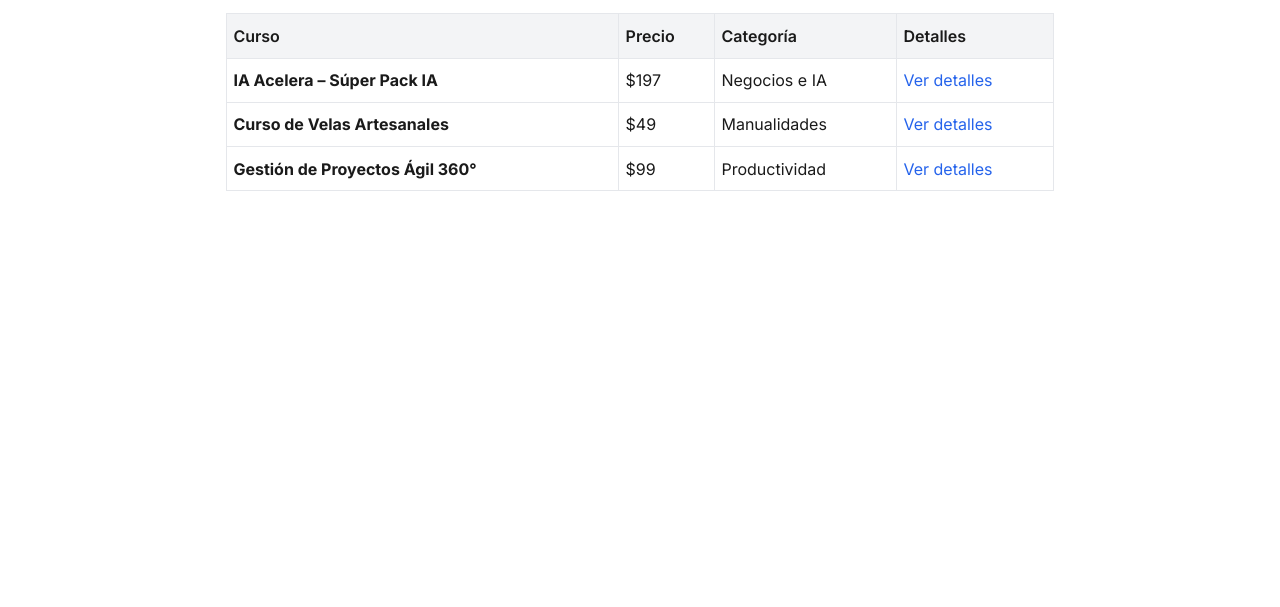
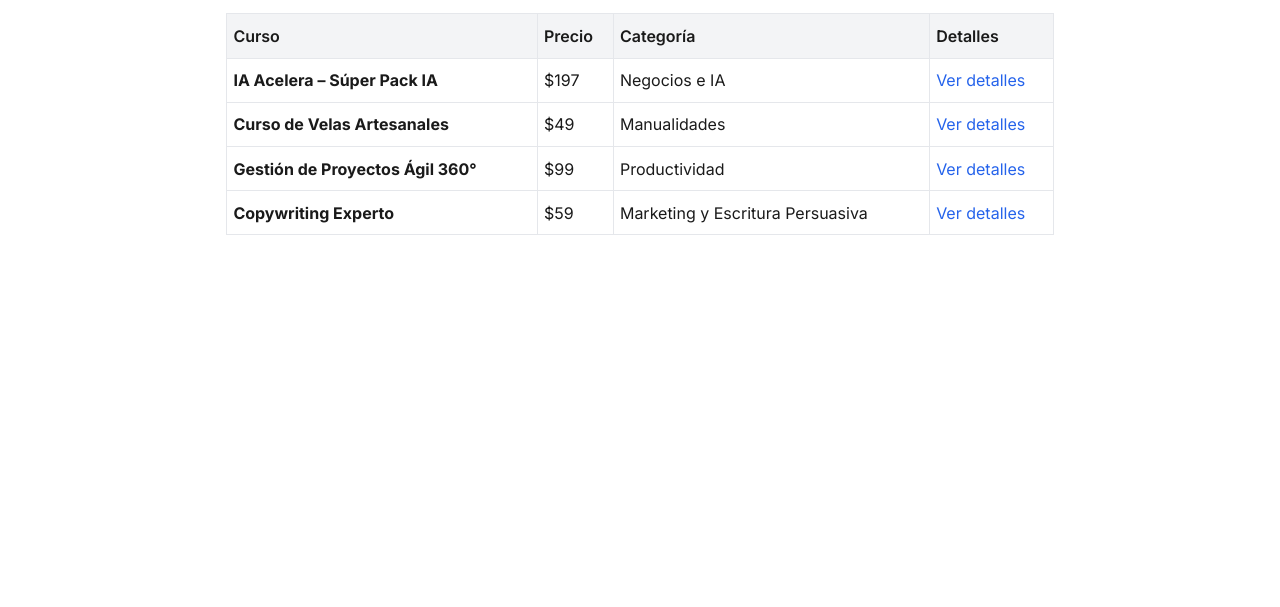
Before and after one commit to luisca583/LB-Projectdigital, a plain HTML site: page public/index.html in a window 1280 px wide. Shown: the part 97-704 px from the top of the page. Drawn offline with Linux system fonts and the light colour scheme.

Commit message:
Agregar Copywriting Experto al catálogo

```diff
--- a/public/index.html
+++ b/public/index.html
@@ -43,6 +43,13 @@
 
         </td>
       </tr>
+  <tr>
+    <td><strong>Copywriting Experto</strong></td>
+    <td>$59</td>
+    <td>Marketing y Escritura Persuasiva</td>
+    <td><a href="/LB-Projectdigital/curso/copywriting-experto.html">Ver detalles</a></td>
+  </tr>
+
     </table>
 <!-- MailerLite Universal -->
 <script>
```
